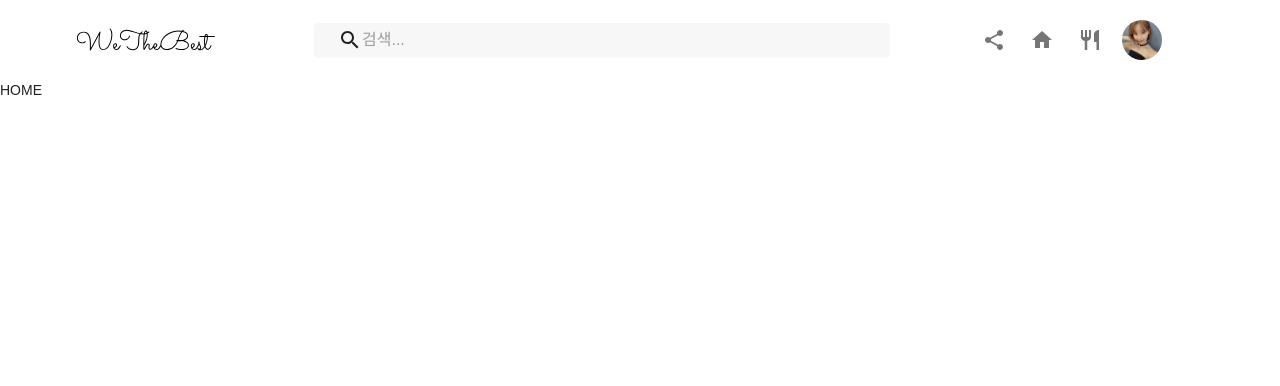
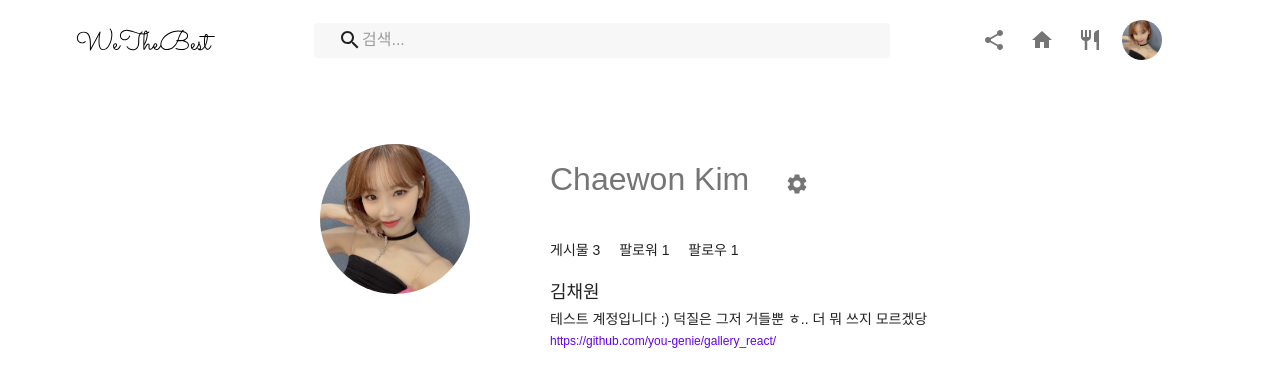
Before and after one commit to you-genie/formixmatch, a React (Create React App) app: page / in a window 1280 px wide. Shown: the top 386 px of the page. Built offline with nearby package versions, Linux system fonts and the light colour scheme.

Commit message:
[#3] Basic Profile card setup is done

```diff
--- a/src/modules/subviews/Profile.js
+++ b/src/modules/subviews/Profile.js
@@ -0,0 +1,127 @@
+import React from 'react';
+import {makeStyles} from '@material-ui/core/styles/';
+import Card from '@material-ui/core/Card';
+import CardHeader from '@material-ui/core/CardHeader';
+import CardMedia from '@material-ui/core/CardMedia';
+import CardContent from '@material-ui/core/CardContent';
+import Avatar from '@material-ui/core/Avatar';
+import Grid from '@material-ui/core/Grid';
+import Typography from '@material-ui/core/Typography';
+import Button from '@material-ui/core/Button';
+import Link from '@material-ui/core/Link';
+import IconButton from '@material-ui/core/IconButton';
+import SettingIcon from '@material-ui/icons/Settings';
+import ProfileImg from '../../assets/icons/profile.jpg';
+import theme from "../theme";
+
+const useStyles = makeStyles((theme) => ({
+    root: {
+        justifySelf: 'center',
+        alignItems: 'center',
+        justify: 'center'
+    },
+    card: {
+        position: 'relative',
+        height: '320px',
+        justifySelf: 'center',
+        width: '60%',
+        maxWidth: '70%',
+        display: 'flex',
+    },
+    cover: {
+    },
+    name: {
+        margin: theme.spacing(8, 3, 1, 0)
+    },
+    profileImg: {
+        width: '150px',
+        height: '150px',
+        margin: theme.spacing(8, 8, 3, 8),
+    },
+    profileButton: {
+        margin: theme.spacing(0, 0, 3, 3),
+    },
+    infoGrid: {
+        width: '50%',
+        justifyItems: 'center',
+        alignItems: 'center',
+        marginBottom: theme.spacing(2)
+    }
+}))
+
+function Profile(props) {
+    const classes = useStyles();
+    const preventDefault = (event) => event.preventDefault();
+
+    return (
+        <Grid
+            container
+            direction='column'
+            className={classes.root}>
+            <Card
+                elevation='0'
+                className={classes.card}>
+                <CardMedia
+                    className={classes.cover}
+                    title="Youjin Chung" >
+                    <Avatar
+                        className={classes.profileImg}
+                            src={ProfileImg} />
+                </CardMedia>
+                <CardContent >
+                    <Grid
+                        className={classes.name}
+                        container
+                        direction='row'
+                        >
+                        <Typography
+                            variant="h4" color="textSecondary">
+                            Chaewon Kim
+                        </Typography>
+                        <IconButton
+                            className={classes.profileButton}
+                            >
+                            <SettingIcon />
+                        </IconButton>
+                    </Grid>
+                    <Grid
+                        container
+                        direction='row'
+                        justify='space-between'
+                        className={classes.infoGrid}>
+                        <Typography variant='caption1'>
+                            게시물 3
+                        </Typography>
+                        <Typography variant='caption1'>
+                            팔로워 1
+                        </Typography>
+                        <Typography variant='caption1'>
+                            팔로우 1
+                        </Typography>
+                    </Grid>
+                    <Typography variant='subtitle1'>
+                        김채원
+                    </Typography>
+                    <Typography
+                        variant="body2">
+                        테스트 계정입니다 :) 덕질은 그저 거들뿐 ㅎ..
+                        더 뭐 쓰지
+                        모르겠당
+                    </Typography>
+                    <Typography
+                        variant='caption'>
+                        <Link
+                            href='#'
+                            color='primary'
+                            onClick={preventDefault}>
+                            https://github.com/you-genie/gallery_react/
+                        </Link>
+                    </Typography>
+                </CardContent>
+            </Card>
+        </Grid>
+
+    );
+}
+
+export default Profile;
--- a/src/modules/theme.js
+++ b/src/modules/theme.js
@@ -4,9 +4,9 @@ import { green, grey, red } from '@material-ui/core/colors';
 const rawTheme = createMuiTheme({
     palette: {
         primary: {
-            light: '#fff5f8',
-            main: '#fff5f8',
-            dark: '#fff5f8',
+            light: '#ede7f6',
+            main: '#6200ea',
+            dark: '#311b92',
         },
         secondary: {
             light: '#fff5f8',
@@ -76,8 +76,8 @@ const theme = {
         },
         h4: {
             ...rawTheme.typography.h4,
-            ...fontHeader,
-            fontSize: 36,
+            fontSize: 32,
+            fontWeight: rawTheme.typography.fontWeightLight,
         },
         h5: {
             ...rawTheme.typography.h5,
--- a/src/modules/views/Home.js
+++ b/src/modules/views/Home.js
@@ -1,5 +1,6 @@
 import React from 'react';
 import {withStyles} from '@material-ui/core/styles';
+import Profile from "../subviews/Profile";
 
 const styles = (theme) => {
 
@@ -9,7 +10,7 @@ function Home(props) {
 	const { classes } = props;
     return (
         <div className={classes.root}>
-            HOME
+            <Profile />
         </div>
     );
 }
```
